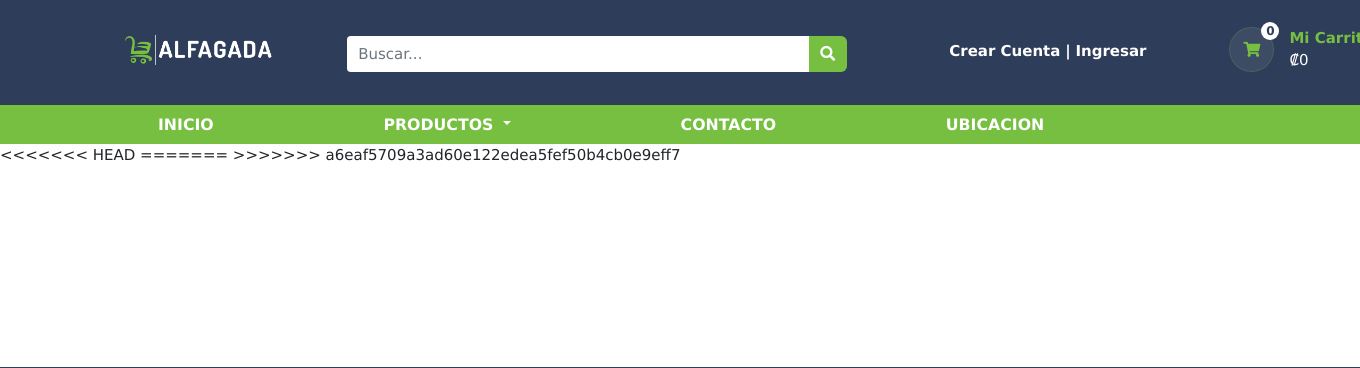
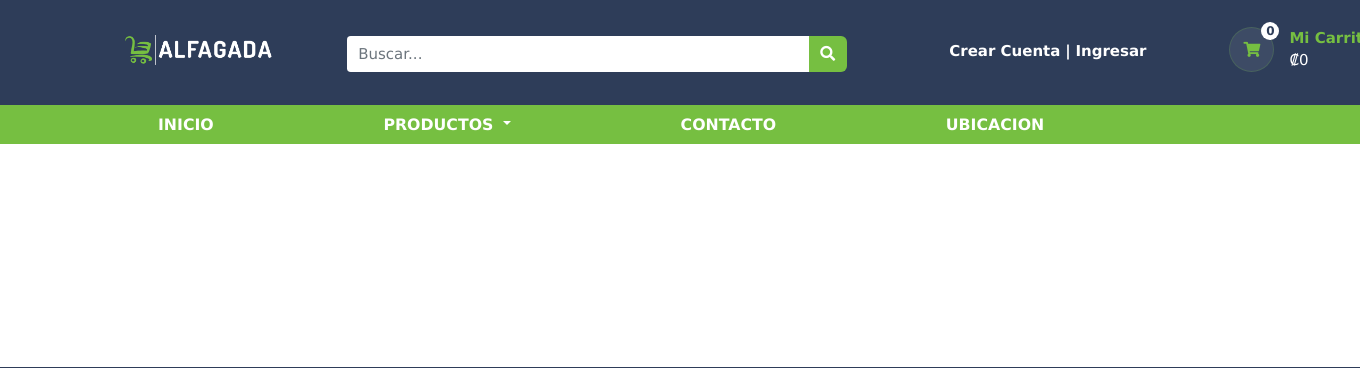
Before and after one commit to josgabfer/Alfagada, a PHP site: page / in a window 1360 px wide; the page is wider, and only the part inside the window is pictured. Shown: the top 368 px of that part. Run offline with PHP 8.4, Linux system fonts and the light colour scheme; some libraries are stand-ins or nearby versions.

Commit message:
fokin master

```diff
--- a/index.php
+++ b/index.php
@@ -37,11 +37,6 @@
 
 
 
-<<<<<<< HEAD
-<script src="https://code.jquery.com/jquery-3.3.1.slim.min.js" integrity="sha384-q8i/X+965DzO0rT7abK41JStQIAqVgRVzpbzo5smXKp4YfRvH+8abtTE1Pi6jizo" crossorigin="anonymous"></script>
-<script src="https://cdnjs.cloudflare.com/ajax/libs/popper.js/1.14.7/umd/popper.min.js" integrity="sha384-UO2eT0CpHqdSJQ6hJty5KVphtPhzWj9WO1clHTMGa3JDZwrnQq4sF86dIHNDz0W1" crossorigin="anonymous"></script>
-<script src="https://stackpath.bootstrapcdn.com/bootstrap/4.3.1/js/bootstrap.min.js" integrity="sha384-JjSmVgyd0p3pXB1rRibZUAYoIIy6OrQ6VrjIEaFf/nJGzIxFDsf4x0xIM+B07jRM" crossorigin="anonymous"></script>
-=======
 
 <!-- Footer-->
 <?php include('Resources/Pages/footer.php');?>
@@ -49,7 +44,6 @@
     <script src="https://code.jquery.com/jquery-3.3.1.slim.min.js" integrity="sha384-q8i/X+965DzO0rT7abK41JStQIAqVgRVzpbzo5smXKp4YfRvH+8abtTE1Pi6jizo" crossorigin="anonymous"></script>
     <script src="https://cdnjs.cloudflare.com/ajax/libs/popper.js/1.14.7/umd/popper.min.js" integrity="sha384-UO2eT0CpHqdSJQ6hJty5KVphtPhzWj9WO1clHTMGa3JDZwrnQq4sF86dIHNDz0W1" crossorigin="anonymous"></script>
     <script src="https://stackpath.bootstrapcdn.com/bootstrap/4.3.1/js/bootstrap.min.js" integrity="sha384-JjSmVgyd0p3pXB1rRibZUAYoIIy6OrQ6VrjIEaFf/nJGzIxFDsf4x0xIM+B07jRM" crossorigin="anonymous"></script>
->>>>>>> a6eaf5709a3ad60e122edea5fef50b4cb0e9eff7
 </body>
 
 </html>
```
